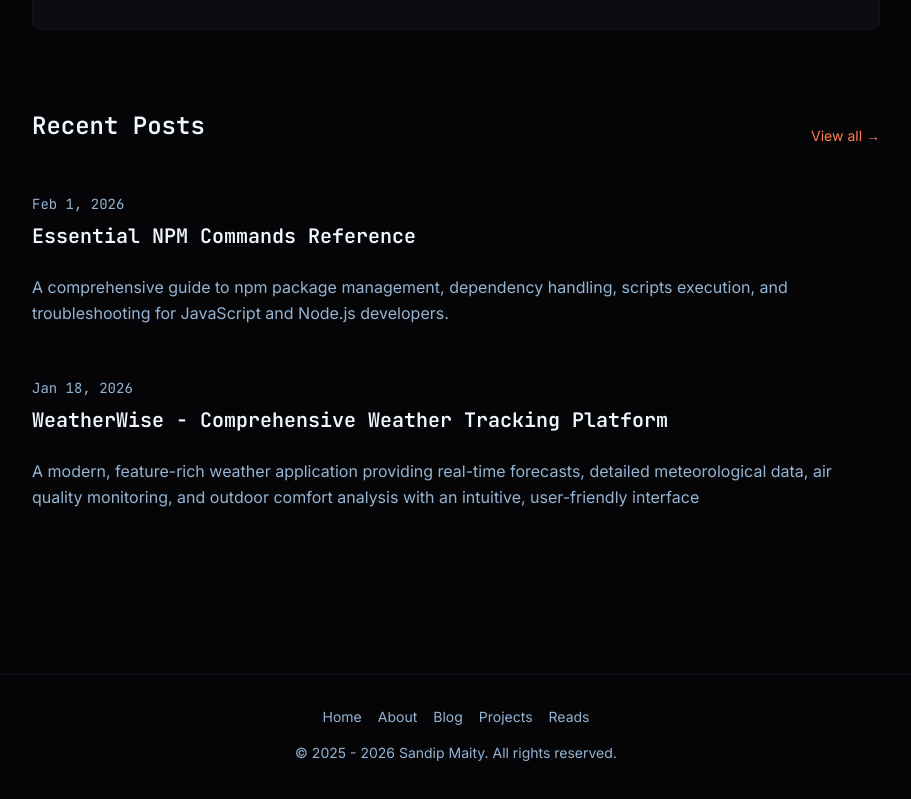
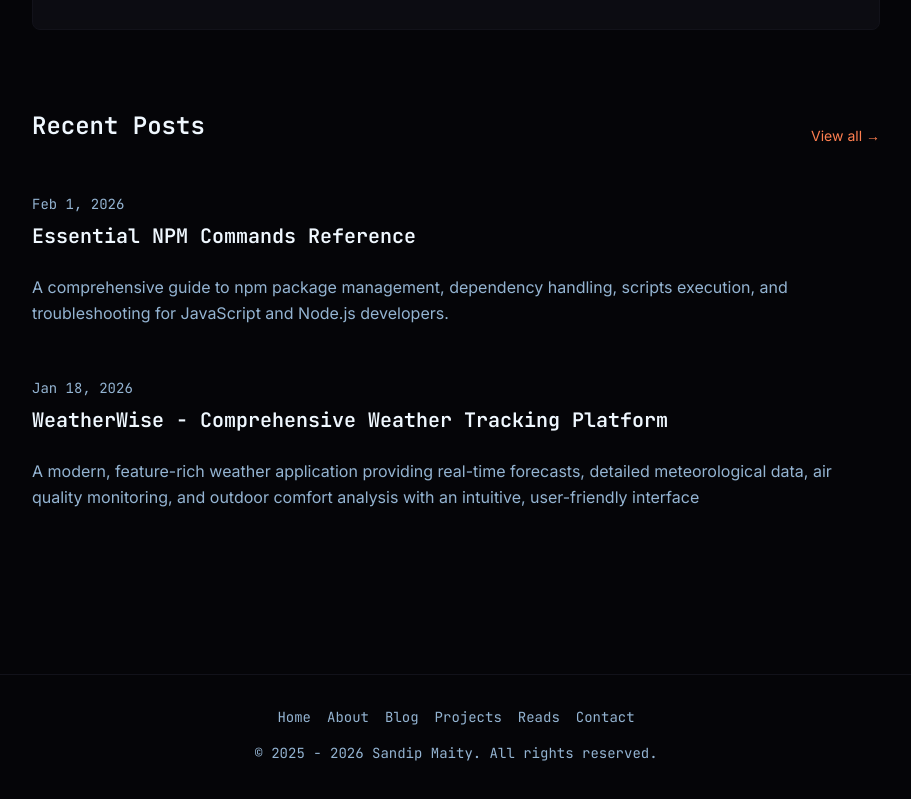
Before and after one commit to iam-sandipmaity/sandip, a Next.js app: page / in a window 1280 px wide. Shown: the part 1094-1893 px from the top of the page, without its empty margins (184-1095 px from the left). Built offline with nearby package versions, Linux system fonts and the light colour scheme.

Commit message:
Add font-mono to Footer navigation links

```diff
--- a/components/Footer.tsx
+++ b/components/Footer.tsx
@@ -6,6 +6,7 @@ const footerLinks = [
     { href: '/blog', label: 'Blog' },
     { href: '/projects', label: 'Projects' },
     { href: '/reads', label: 'Reads' },
+    { href: '/contact', label: 'Contact' },
 ];
 
 /**
@@ -20,7 +21,7 @@ export default function Footer() {
             <div className="max-w-5xl mx-auto px-6 py-8">
                 <div className="flex flex-col items-center gap-4">
                     {/* Footer Navigation */}
-                    <nav className="flex flex-wrap items-center justify-center gap-4 text-sm">
+                    <nav className="font-mono flex flex-wrap items-center justify-center gap-4 text-sm">
                         {footerLinks.map((link) => (
                             <Link
                                 key={link.href}
@@ -33,7 +34,7 @@ export default function Footer() {
                     </nav>
 
                     {/* Copyright */}
-                    <p className="text-sm text-muted text-center">
+                    <p className="font-mono text-sm text-muted text-center">
                         © 2025 - {currentYear} Sandip Maity. All rights reserved.
                     </p>
                 </div>
```
